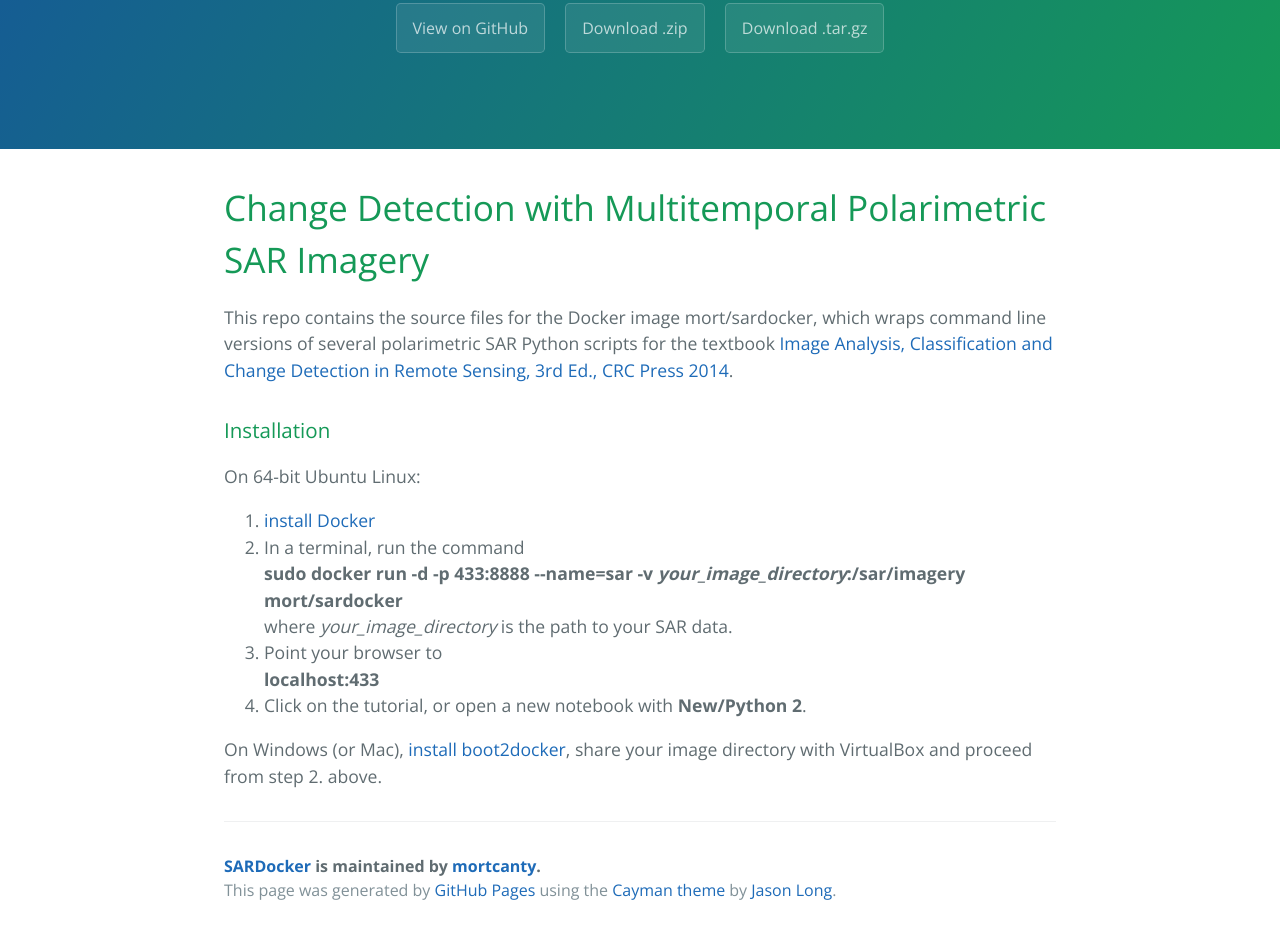
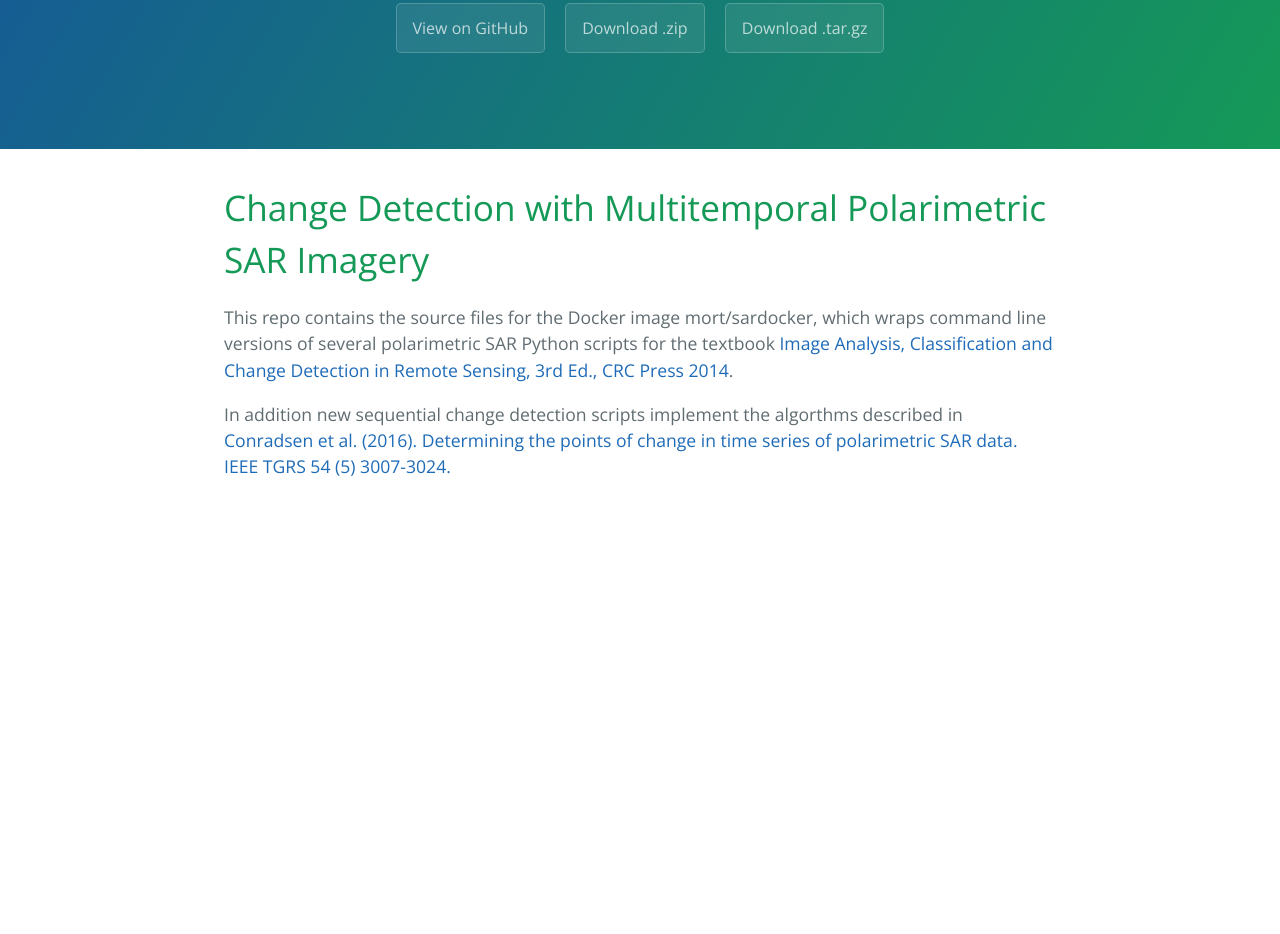
Before and after one commit to mortcanty/SARDocker, a plain HTML site: page index.html in a window 1280 px wide. Shown: the part 234-1168 px from the top of the page. After the commit the page ends 800 px from the top, so only its background shows below. Drawn offline with nearby package versions, Linux system fonts and the light colour scheme.

Commit message:
Update index.html

```diff
--- a/index.html
+++ b/index.html
@@ -25,30 +25,10 @@
 <p>This repo contains the source files for the Docker image mort/sardocker, which wraps
 command line versions of several polarimetric SAR Python scripts for the textbook
 <a href="http://www.amazon.com/Analysis-Classification-Change-Detection-Sensing/dp/1466570377/ref=dp_ob_title_bk">Image Analysis, Classification and Change Detection in Remote Sensing, 3rd Ed., CRC Press 2014</a>.</p>
-
-<h3>
-<a id="installation" class="anchor" href="#installation" aria-hidden="true"><span class="octicon octicon-link"></span></a>Installation</h3>
-
-<p>On 64-bit Ubuntu Linux:</p>
-
-<ol>
-<li><a href="https://docs.docker.com/installation/ubuntulinux/">install Docker</a></li>
-<li>In a terminal, run the command<br>
-  <strong>sudo docker run -d -p 433:8888 --name=sar -v <em>your_image_directory</em>:/sar/imagery mort/sardocker</strong><br>
- where <em>your_image_directory</em> is the path to your SAR data. </li>
-<li>Point your browser to<br>
-<strong>localhost:433</strong>
-</li>
-<li>Click on the tutorial, or open a new notebook with <strong>New/Python 2</strong>.</li>
-</ol>
-
-<p>On Windows (or Mac), <a href="https://docs.docker.com/installation/windows/">install boot2docker</a>, share your image directory with VirtualBox and proceed from step 2. above.</p>
-
-      <footer class="site-footer">
-        <span class="site-footer-owner"><a href="https://github.com/mortcanty/SARDocker">SARDocker</a> is maintained by <a href="https://github.com/mortcanty">mortcanty</a>.</span>
-
-        <span class="site-footer-credits">This page was generated by <a href="https://pages.github.com">GitHub Pages</a> using the <a href="https://github.com/jasonlong/cayman-theme">Cayman theme</a> by <a href="https://twitter.com/jasonlong">Jason Long</a>.</span>
-      </footer>
+In addition new sequential change
+detection scripts implement the algorthms described in
+<a href = "http://www2.imm.dtu.dk/pubdb/views/publication_details.php?id=6825"> Conradsen et al. (2016). Determining the points of
+change in time series of polarimetric SAR data. IEEE TGRS 54 (5) 3007-3024.</a>
 
     </section>
 
```
